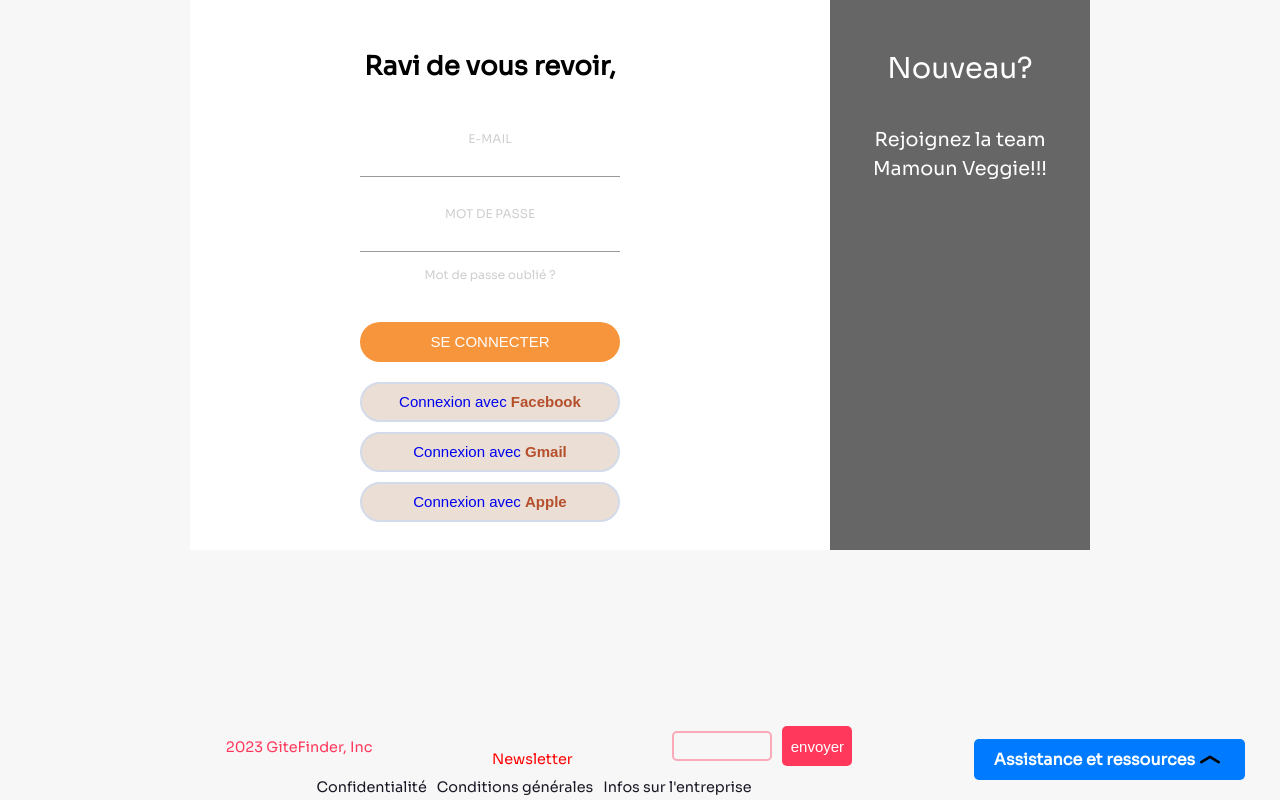
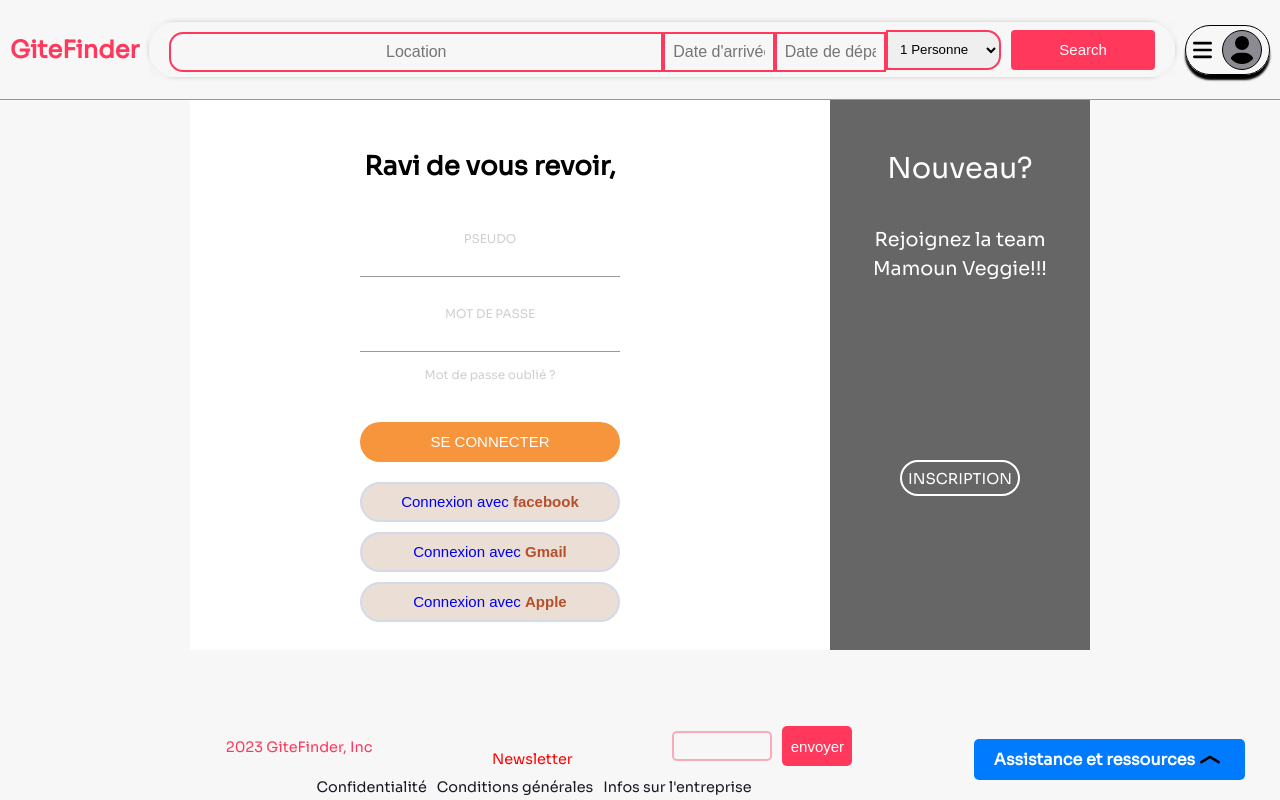
Before and after one commit to Taysma/gitefinder, a PHP site: page /login in a window 1280 px wide. Run offline with PHP 8.4, Linux system fonts and the light colour scheme; some libraries are stand-ins or nearby versions; some web fonts are replaced.

Commit message:
commit des familles

```diff
--- a/controller/UserController.php
+++ b/controller/UserController.php
@@ -40,20 +40,20 @@ class UserController extends Controller {
         if (!$_POST) {
             echo self::getRender('connect.html.twig', []);
         } else {
-            $mail = $_POST['mail'];
+            $firstname = $_POST['firstname'];
             $password = $_POST['password'];
 
             $model = new UserModel();
-            $user = $model->getUserByEmail($mail);
+            $user = $model->getUserByEmail($firstname);
 
             if ($user) {
                 if (password_verify($password, $user->getPassword())) {
-                    $_SESSION['id'] = $user->getId_user();
+                    $_SESSION['id_user'] = $user->getId_user();
                     $_SESSION['firstname'] = $user->getFirstname();
                     $_SESSION['connect'] = true;
 
                 global $router;
-                header('Location: ' . $router->generate('dashboardUser')); // add condition "if" pour les 3 routes si role match host/guest/admin
+                header('Location: ' . $router->generate('dashboard')); // add condition "if" pour les 3 routes si role match host/guest/admin
                 exit();
                 } else {
                     echo 'Email / password incorrect !';
--- a/view/connect.html.twig
+++ b/view/connect.html.twig
@@ -1,4 +1,8 @@
 {% extends "template.html.twig" %}
+
+{% block header %}
+	{% include 'header.html.twig' with {'categories' : cats } %}
+{% endblock %}
 
 {% block stylesheet %}
 <link rel="stylesheet" href="{{ asset('/css/connect.css') }}">
@@ -12,10 +16,10 @@
 			<h2>Ravi de vous revoir,</h2>
 
 			<form action= "{{ login }}" method="POST">
-				<label for="mail">
-					<span>E-MAIL</span>
+				<label for="firstname">
+					<span>PSEUDO</span>
 				</label>
-				<input name="mail" type="text" requeried/>
+				<input name="firstname" type="text"/>
 
 				<label for="password">
 					<span>MOT DE PASSE</span>
@@ -28,7 +32,7 @@
 
 				<button type="button" class="fb-btn">
 					<a href="https://fr-fr.facebook.com/login/web/">Connexion avec
-						<span>Facebook</span>
+						<span>facebook</span>
 					</a>
 				</button>
 
@@ -56,37 +60,41 @@
 						<br>
 						Mamoun Veggie!!!</p>
 				</div>
-
-				{# <div class="img__btn">
+				<div class="img__text m--in">
+					<h2>Déjà inscrit?</h2>
+					<p>Si vous possédez un compte!
+						<br>
+						C'est par ici !!</p>
+				</div>
+				<div class="img__btn">
 					<span class="m--up">Inscription</span>
 					<span class="m--in">Connexion</span>
-				</div> #}
+				</div>
 			</div>
 
 
 			<div class="form sign-up">
 
 				<form action= "{{ path('register') }}" method="POST">
+					<label for="firstname">
+						<span>Prenom</span>
+					</label>
+					<input name="firstname" type="text"/>
 
 					<label for="lastname">
-						<span>Nom</span>
+						<span>Pseudo</span>
 					</label>
 					<input name="lastname" type="text"/>
 
-					<label for="firstname">
-						<span>Prénom</span>
+					<label for="mail">
+						<span>Mail</span>
 					</label>
-					<input name="firstname" type="text"/>
+					<input name="mail" type="mail"/>
 
 					<label for="birthdate">
-						<span>Date de naissance</span>
+						<span>Mail</span>
 					</label>
 					<input name="birthdate" type="date"/>
-
-					<label for="mail">
-						<span>Email</span>
-					</label>
-					<input name="mail" type="mail"/>
 
 					<label for="password">
 						<span>Password</span>
@@ -97,7 +105,7 @@
 
 					<button type="button" class="fb-btn">
 						<a href="https://fr-fr.facebook.com/login/web/">Connexion avec
-							<span>Facebook</span>
+							<span>facebook</span>
 						</a>
 					</button>
 
--- a/view/header.html.twig
+++ b/view/header.html.twig
@@ -1,7 +1,7 @@
 <header>
 	<div class="header-limit-size">
 		<div class="logo">
-			<h1>GiteFinder</h1>
+			<a href="{{ link }}"><h1>GiteFinder</h1></a>
 		</div>
 		<div class="button-search">
 			<img src="./asset/media/icon/magnifying-glass-solid.svg" alt="Search in GiteFinder">
@@ -33,10 +33,10 @@
 		</form>
 
 		<div class="menu-burger-header">
-			<a href="{{ link3 }}">
-				<img class="img-burger" src="./asset/media/icon/bars-solid.svg" alt="Connexion et inscription">
-				<img class="img-burger border-user" src="./asset/media/icon/user-solid.svg" alt="menu burger">
-			</a>
+
+				<a href="{{ link }}"><img class="img-burger" src="./asset/media/icon/bars-solid.svg" alt="menu burger"></a>
+				<a href="{{ link3 }}"><img class="img-burger border-user" src="./asset/media/icon/user-solid.svg" alt="Connexion et inscription"></a>
+
 		</div>
 	</div>
 </header>
```
